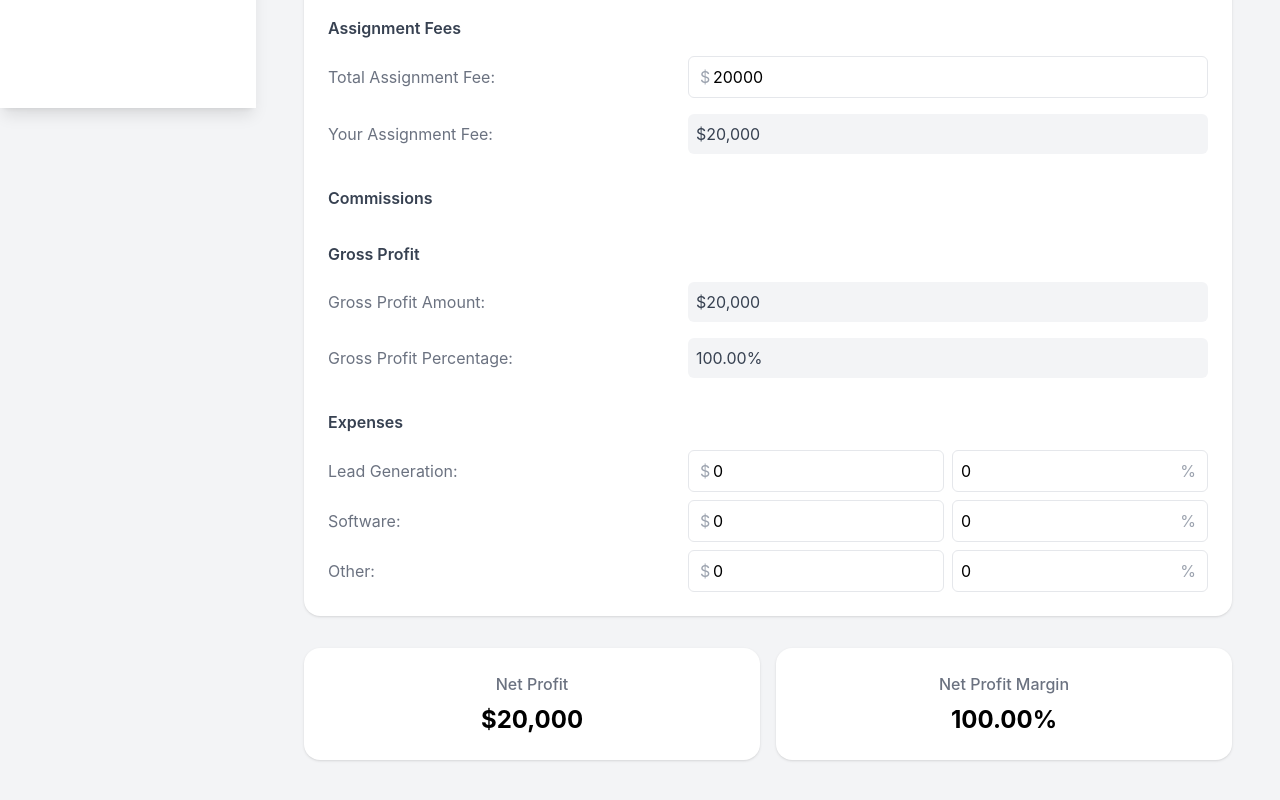
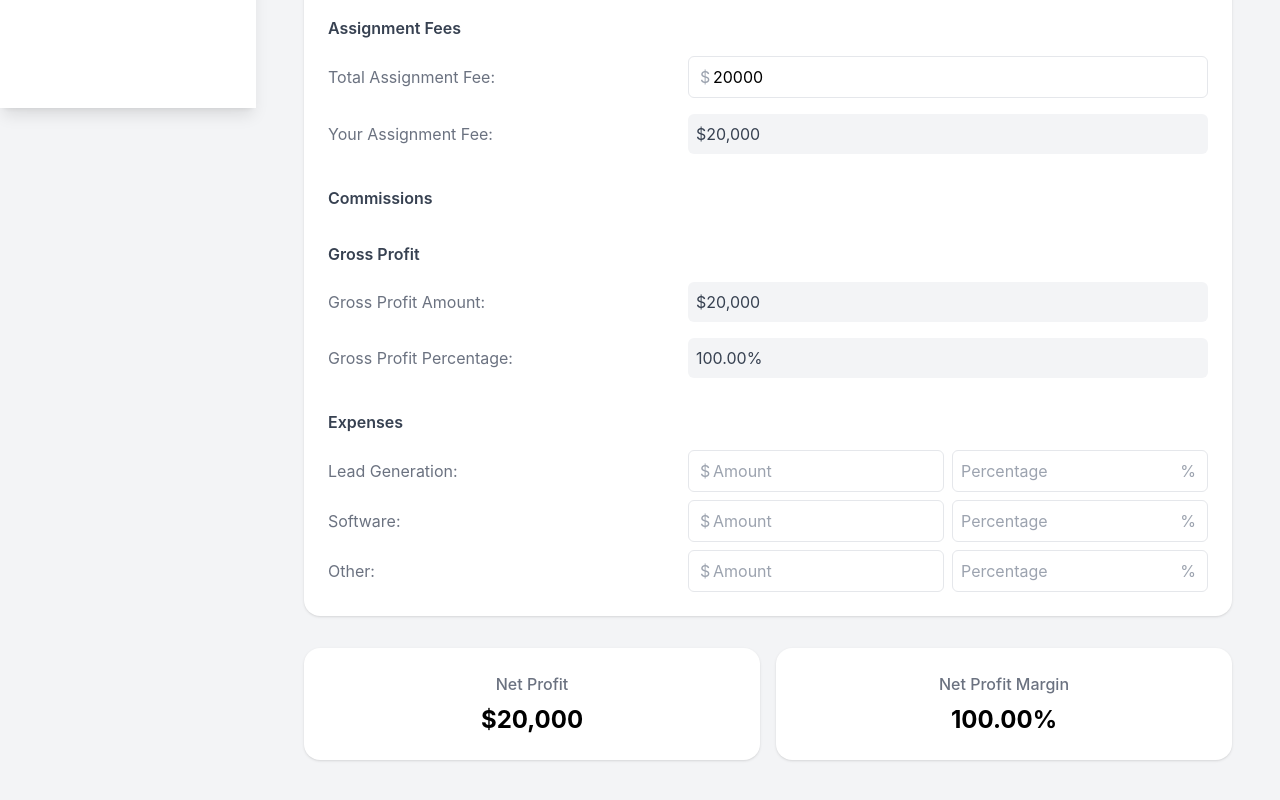
Before and after one commit to dyingbreed12/real-estate-ledger, a Next.js app: page / in a window 1280 px wide. Shown: the part 692-1492 px from the top of the page. Built offline with nearby package versions, Linux system fonts and the light colour scheme.

Commit message:
Assignment Fee Expenses Formula

```diff
--- a/components/Calculator.tsx
+++ b/components/Calculator.tsx
@@ -56,9 +56,9 @@ export default function Calculator({
   }, [selectedEmployee, yourAssignmentFee, plMode]);
 
   const totalExpenses = useMemo(() => {
-    const leadGenAmount = expenses.leadGen.amount || (assignmentFee * expenses.leadGen.percentage) / 100;
-    const softwareAmount = expenses.software.amount || (assignmentFee * expenses.software.percentage) / 100;
-    const otherAmount = expenses.other.amount || (assignmentFee * expenses.other.percentage) / 100;
+    const leadGenAmount = expenses.leadGen.percentage > 0 ? (assignmentFee * expenses.leadGen.percentage) / 100 : expenses.leadGen.amount;
+    const softwareAmount = expenses.software.percentage > 0 ? (assignmentFee * expenses.software.percentage) / 100 : expenses.software.amount;
+    const otherAmount = expenses.other.percentage > 0 ? (assignmentFee * expenses.other.percentage) / 100 : expenses.other.amount;
 
     return leadGenAmount + softwareAmount + otherAmount;
   }, [assignmentFee, expenses]);
@@ -93,6 +93,18 @@ export default function Calculator({
   useEffect(() => {
     onCalculate(netProfit, netProfitMargin);
   }, [netProfit, netProfitMargin, onCalculate]);
+
+  const handleExpenseChange = (expenseKey: keyof typeof expenses, field: 'amount' | 'percentage', value: number) => {
+    setExpenses(prev => ({
+      ...prev,
+      [expenseKey]: {
+        ...prev[expenseKey],
+        [field]: value,
+        // Reset the other field to 0 when one is changed
+        [field === 'amount' ? 'percentage' : 'amount']: 0
+      }
+    }));
+  };
 
   return (
     <div className="bg-white p-6 rounded-2xl shadow space-y-6">
@@ -209,15 +221,19 @@ export default function Calculator({
 
           <h3 className="text-md font-semibold text-gray-700 pt-4">Expenses</h3>
           <div className="space-y-2">
-            {["leadGen", "software", "other"].map((expenseKey) => (
+            {["leadGen", "software", "other"].map((expenseKey) => {
+              const displayAmount = expenses[expenseKey as keyof typeof expenses].percentage > 0
+                ? (assignmentFee * expenses[expenseKey as keyof typeof expenses].percentage) / 100
+                : expenses[expenseKey as keyof typeof expenses].amount;
+              return (
                 <div key={expenseKey} className="flex items-center space-x-2">
                   <label className="text-gray-500 capitalize w-2/5">{expenseKey.replace("Gen", " Generation")}:</label>
                   <div className="relative flex-1">
                     <span className="absolute left-3 top-1/2 transform -translate-y-1/2 text-gray-400">$</span>
                     <input
                       type="number"
-                    value={expenses[expenseKey as keyof typeof expenses].amount}
-                    onChange={(e) => setExpenses(prev => ({ ...prev, [expenseKey]: { ...prev[expenseKey as keyof typeof expenses], amount: Number(e.target.value) } }))}
+                      value={displayAmount || ''}
+                      onChange={(e) => handleExpenseChange(expenseKey as keyof typeof expenses, 'amount', Number(e.target.value))}
                       className="border p-2 pl-6 rounded-md w-full focus:ring-2 focus:ring-blue-400 focus:outline-none"
                       placeholder="Amount"
                     />
@@ -226,14 +242,15 @@ export default function Calculator({
                     <span className="absolute right-3 top-1/2 transform -translate-y-1/2 text-gray-400">%</span>
                     <input
                       type="number"
-                    value={expenses[expenseKey as keyof typeof expenses].percentage}
-                    onChange={(e) => setExpenses(prev => ({ ...prev, [expenseKey]: { ...prev[expenseKey as keyof typeof expenses], percentage: Number(e.target.value) } }))}
+                      value={expenses[expenseKey as keyof typeof expenses].percentage || ''}
+                      onChange={(e) => handleExpenseChange(expenseKey as keyof typeof expenses, 'percentage', Number(e.target.value))}
                       className="border p-2 pr-6 rounded-md w-full focus:ring-2 focus:ring-blue-400 focus:outline-none"
                       placeholder="Percentage"
                     />
                   </div>
                 </div>
-            ))}
+              );
+            })}
           </div>
         </div>
       )}
```
Lines whose indentation alone changed are shown as unchanged.
